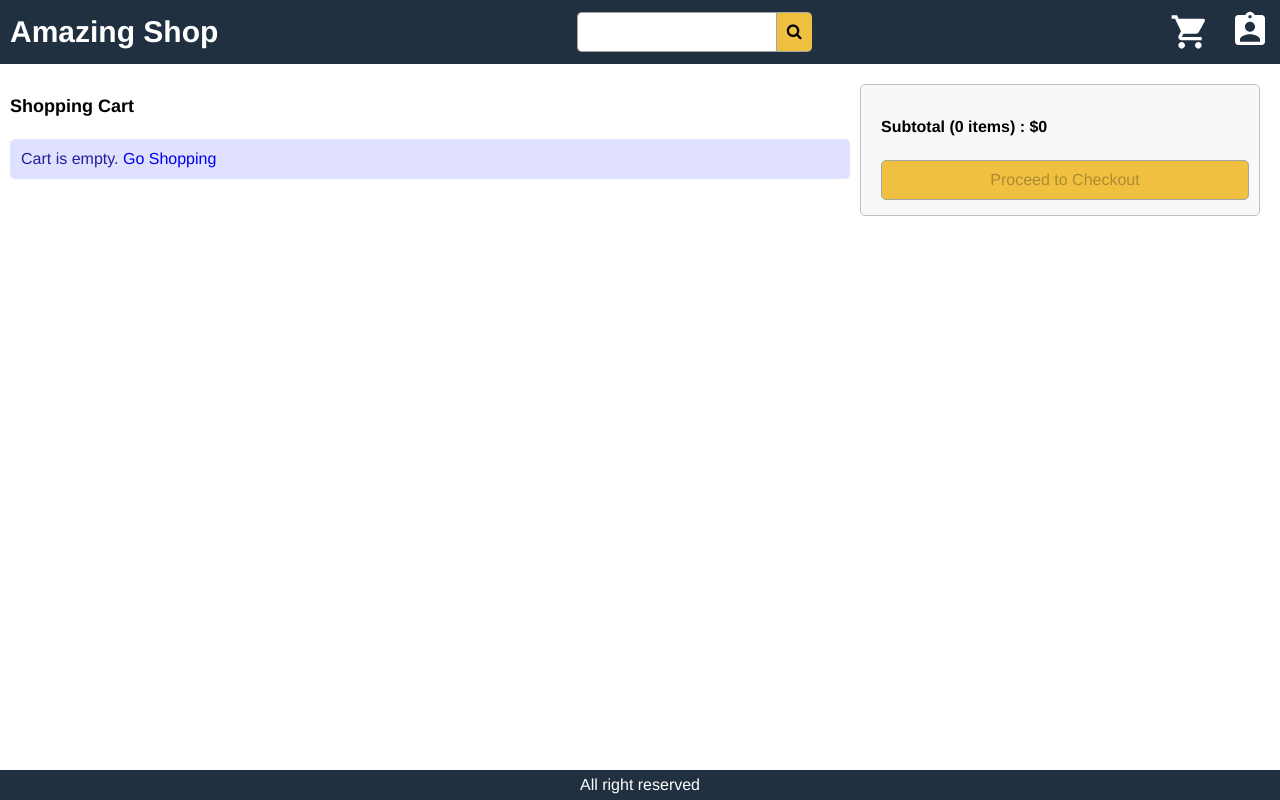
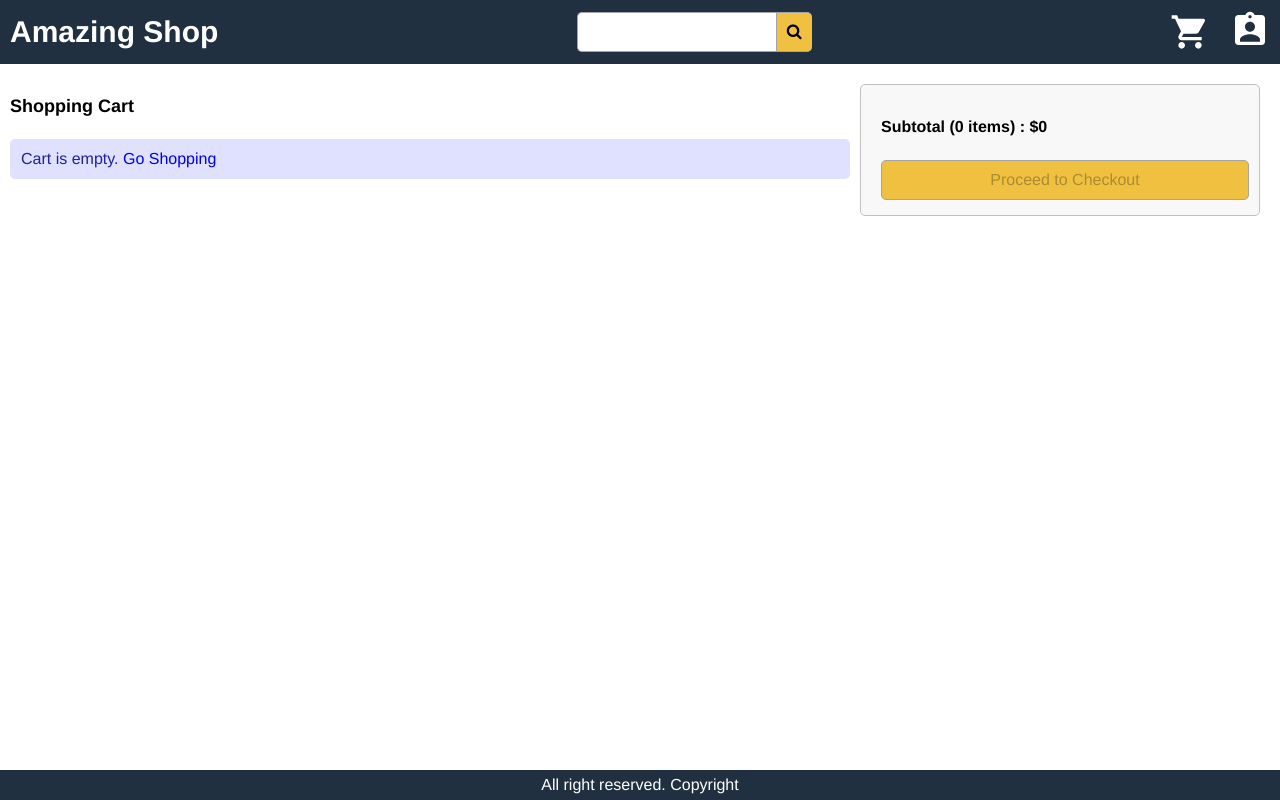
Before and after one commit to SmilingDogs/amazing-shop, a React (Create React App) app in the folder amazona-shop/: page /cart/1 in a window 1280 px wide. Built offline with nearby package versions, Linux system fonts and the light colour scheme.

Commit message:
testing ability to push  to SmilingDogs

```diff
--- a/amazona-shop/src/components/Footer/Footer.js
+++ b/amazona-shop/src/components/Footer/Footer.js
@@ -2,6 +2,6 @@ import React, { memo } from "react";
 
 function Footer() {
   console.log("Rendering Footer!");
-  return <footer className="row center">All right reserved</footer>;
+  return <footer className="row center">All right reserved. Copyright</footer>;
 }
 export default memo(Footer);
```
